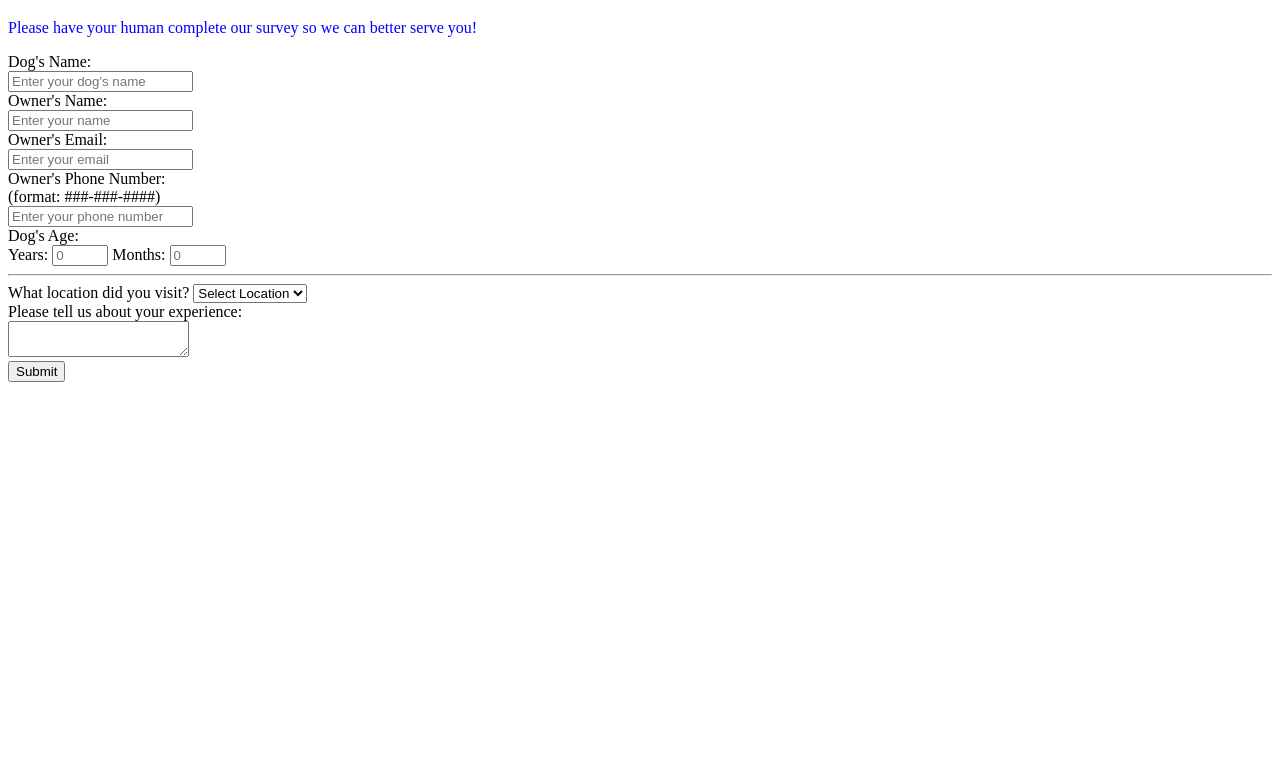
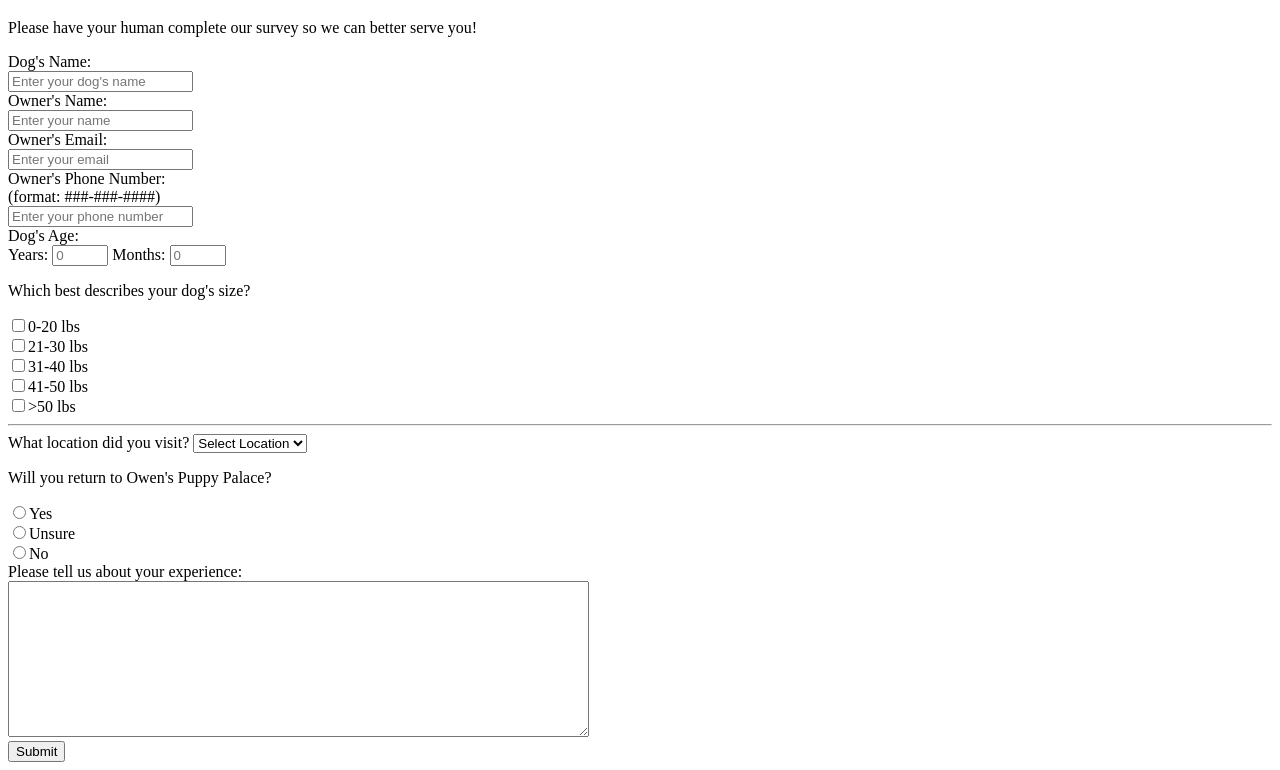
Before and after one commit to rhawkenson/fcc-survey-challenge, a plain HTML site: page index.html in a window 1280 px wide. Shown: the part 61-831 px from the top of the page. Before the commit the page ends 800 px from the top, so only its background shows below. Drawn offline with Linux system fonts and the light colour scheme.

Commit message:
Add radio buttons, checkboxes, change textarea size

```diff
--- a/index.html
+++ b/index.html
@@ -41,11 +41,31 @@
                 Dog's Age:
                 <br>
                 Years:
-                <input type="number" id="years" name="years" min="0" max="30" placeholder="0" required>
+                <input type="number" id="number" name="age" min="0" max="30" placeholder="0" required>
                 Months:
-                <input type="number" id="months" name="months" min="0" max="11" placeholder="0" required>
+                <input type="number" id="months" name="age" min="0" max="11" placeholder="0" required>
             </label>
         </div>
+        <div>
+            <p>Which best describes your dog's size?</p>
+                <div>
+                    <input type="checkbox" id="size" name="size" value="xsmall"><label for="xsmall">0-20 lbs</label>
+                </div>
+                <div>
+                    <input type="checkbox" id="size" name="size" value="small"><label for="small">21-30 lbs</label>
+                </div>
+                <div>
+                    <input type="checkbox" id="size" name="size" value="medium"><label for="medium">31-40 lbs</label>
+                </div>
+                <div>
+                    <input type="checkbox" id="size" name="size" value="large"><label for="large">41-50 lbs</label>
+                </div>
+                <div>
+                    <input type="checkbox" id="size" name="size" value="xlarge"><label for="xlarge">>50 lbs</label>
+                </div>
+        </div>
+
+
         <hr>
         <div>
             <label for="location">What location did you visit?</label>
@@ -57,11 +77,24 @@
             </select>
         </div>
 
+        <div>
+            <p>Will you return to Owen's Puppy Palace?</p>
+                <div>
+                    <input type="radio" id="radio" name="return" value="yes"><label for="yes">Yes</label>
+                </div>
+                <div>
+                    <input type="radio" id="radio" name="return" value="unsure"><label for="unsure">Unsure</label>
+                </div>
+                <div>
+                    <input type="radio" id="radio" name="return" value="no"><label for="no">No</label>
+                </div>
+        </div>
+
         <div id="input">
             <label for="comments" id="comments-label">
                 Please tell us about your experience:
                 <br>
-                <textarea id="comments" name="comments" class="input-textarea" required></textarea>
+                <textarea id="comments" name="comments" class="input-textarea" cols="70" rows="10" required></textarea>
             </label>
         </div>
 
--- a/style.css
+++ b/style.css
@@ -1,3 +1,3 @@
 p{
-    color: blue;
+    ;
 }
```
